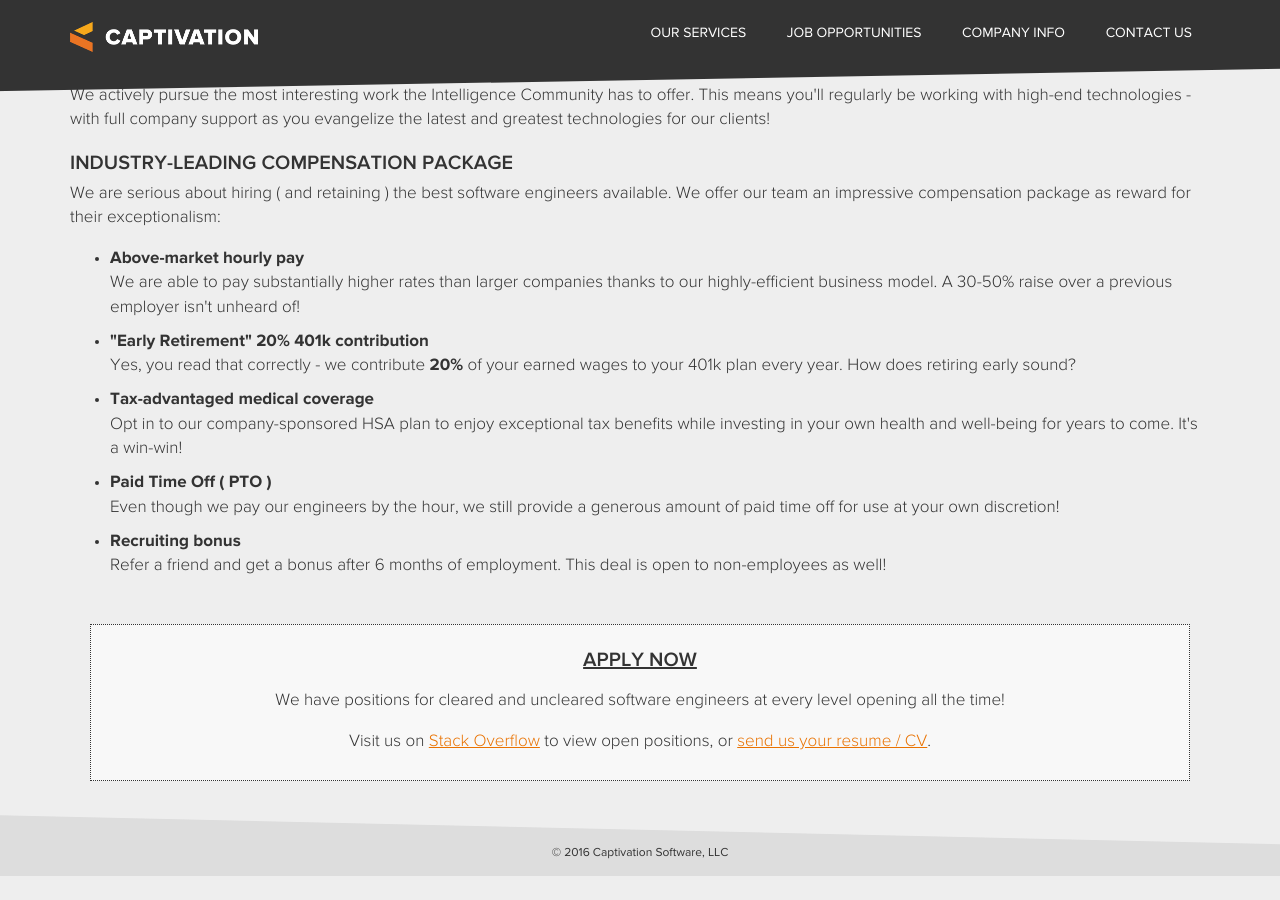
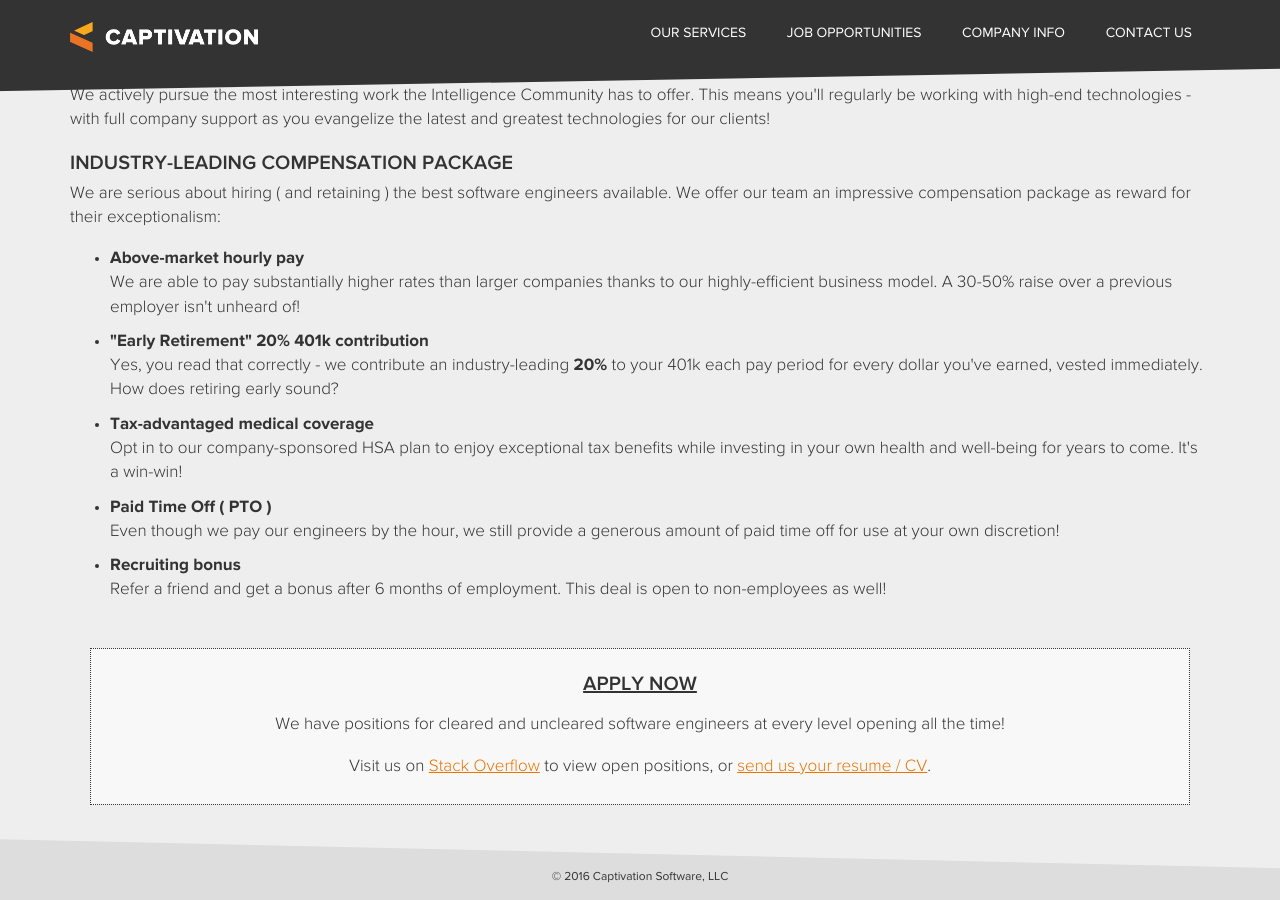
Before and after one commit to isabella232/captivationsoftware.github.io-archive, a Jekyll site: the page built from jobs/index.html, in a window 1280 px wide and 900 px high, scrolled down 275 px. Built offline with Jekyll 4.4.1, drawn with Linux system fonts in a browser that asks for light colours; nearby versions of some CDN libraries; before the commit the page ends 1151 px from its top, so only the background shows below that.

Commit message:
better 401k copy

```diff
--- a/jobs/index.html
+++ b/jobs/index.html
@@ -31,7 +31,7 @@ description: "Searching for a job in the software industry? Captivation Software
       </li>
       <li>
         <strong>"Early Retirement" 20% 401k contribution</strong>
-        <p>Yes, you read that correctly - we contribute <strong>20%</strong> of your earned wages to your 401k plan every year. How does retiring early sound?</p>
+        <p>Yes, you read that correctly - we contribute an industry-leading <strong>20%</strong> to your 401k each pay period for every dollar you've earned, vested immediately. How does retiring early sound?</p>
       </li>
       <li>
         <strong>Tax-advantaged medical coverage</strong>
```
